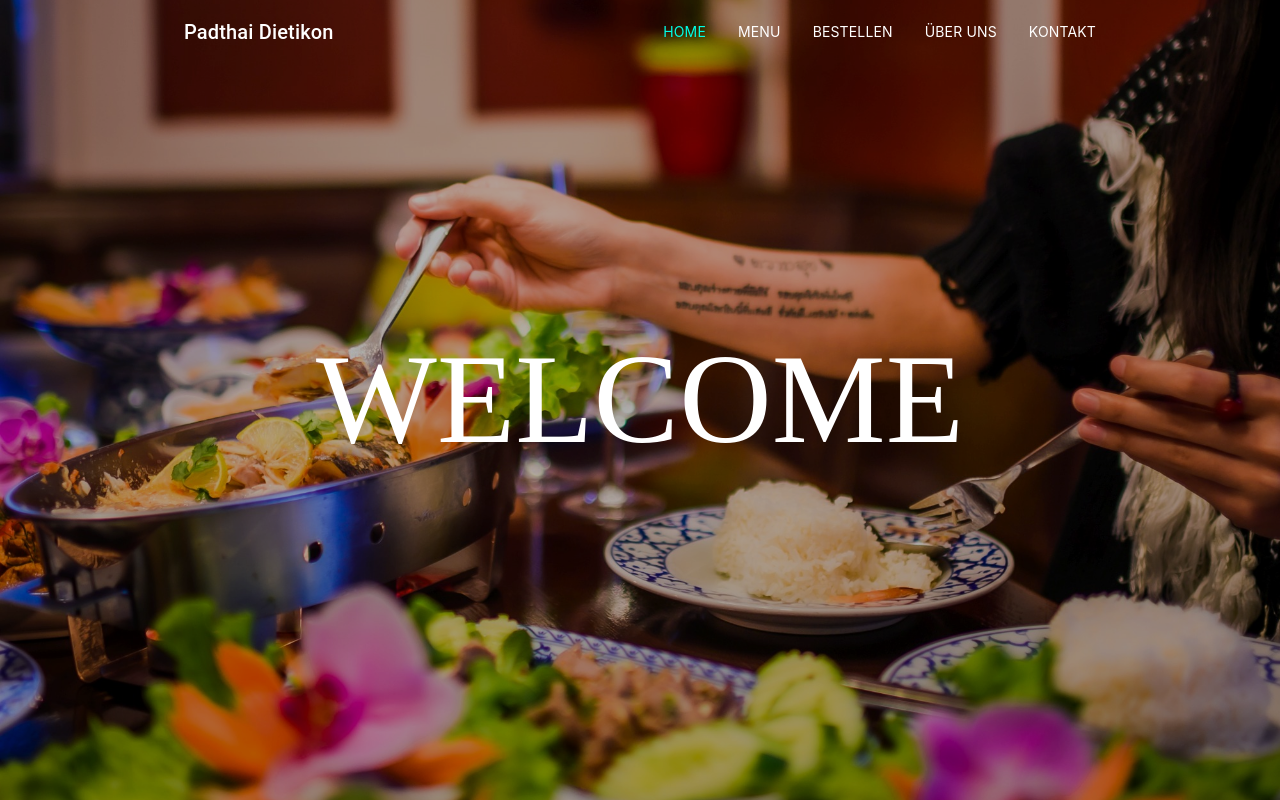
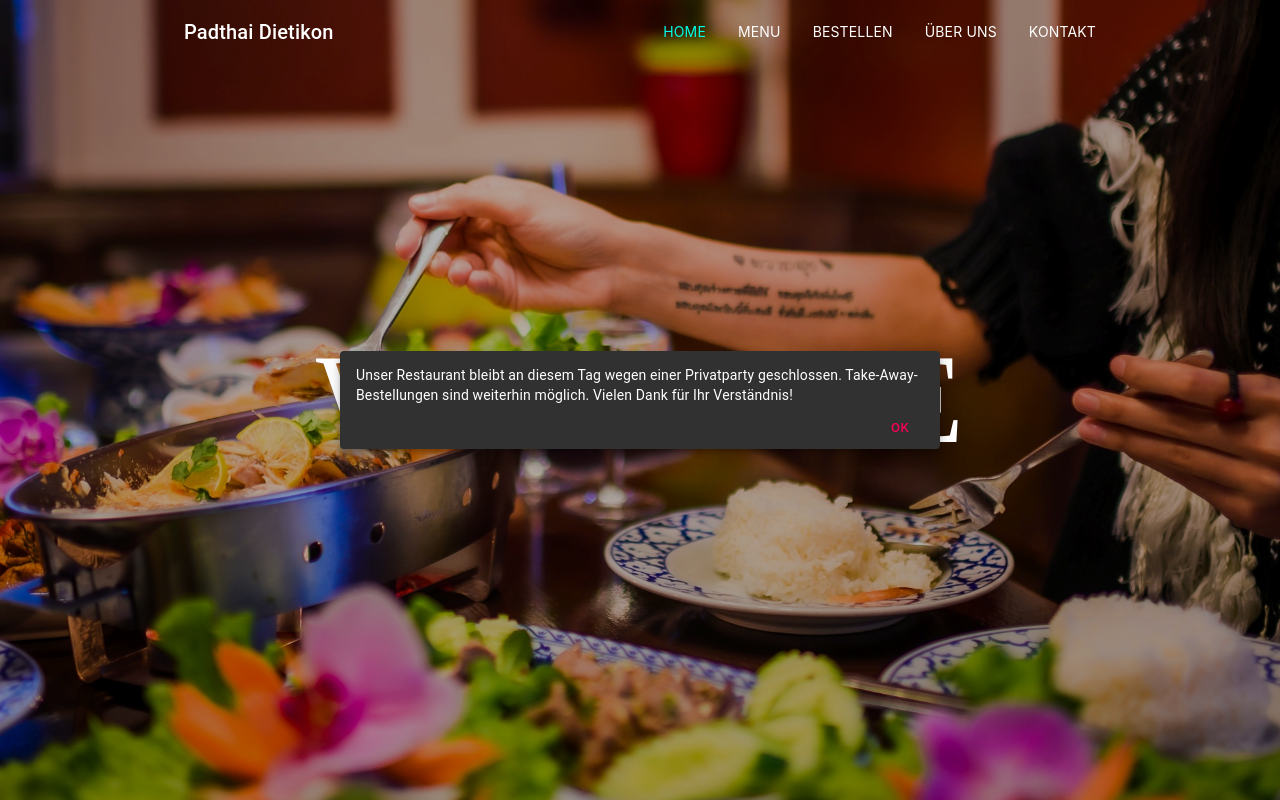
Before and after one commit to zeduJack/ptd, a Next.js app: page / in a window 1280 px wide. Shown: the top 800 px of the page. Built offline with nearby package versions, Linux system fonts and the light colour scheme; a web font is replaced by a local one.

Commit message:
Add temporary banner

```diff
--- /dev/null
+++ b/components/temporary-banner.tsx
@@ -0,0 +1,68 @@
+import React, { useState, useEffect } from 'react';
+import Snackbar from '@material-ui/core/Snackbar';
+import Button from '@material-ui/core/Button';
+import { makeStyles, Theme } from '@material-ui/core/styles';
+
+const useStyles = makeStyles((theme: Theme) => ({
+    snackbarContainer: {
+        position: 'fixed',
+        top: 0,
+        left: 0,
+        right: 0,
+        bottom: 0,
+        display: 'flex',
+        justifyContent: 'center',
+        alignItems: 'center',
+        zIndex: 1400, // Ensure it's above most other elements
+    },
+    snackbar: {
+        [theme.breakpoints.up('sm')]: {
+            minWidth: '300px',
+            maxWidth: '600px',
+        },
+        [theme.breakpoints.down('xs')]: {
+            width: '80%',
+        },
+    },
+}));
+
+const TemporaryBanner: React.FC = () => {
+    const classes = useStyles();
+    const [open, setOpen] = useState(false);
+
+    useEffect(() => {
+        const currentDate = new Date();
+        const endDate = new Date('2024-01-06');
+
+        if (currentDate < endDate) {
+            setOpen(true);
+        }
+    }, []);
+
+    const handleClose = () => {
+        setOpen(false);
+    };
+
+    return (
+        <div className={classes.snackbarContainer} style={{ display: open ? 'flex' : 'none' }}>
+            <Snackbar
+                anchorOrigin={{ vertical: 'center', horizontal: 'center' }}
+                open={open}
+                onClose={handleClose}
+                message="Unser Restaurant bleibt an diesem Tag wegen einer Privatparty geschlossen. Take-Away-Bestellungen sind weiterhin möglich. Vielen Dank für Ihr Verständnis!"
+                action={
+                    <Button color="secondary" size="small" onClick={handleClose}>
+                        OK
+                    </Button>
+                }
+                ContentProps={{
+                    classes: {
+                        root: classes.snackbar,
+                    },
+                }}
+            />
+        </div>
+    );
+};
+
+export default TemporaryBanner;
--- a/pages/_app.tsx
+++ b/pages/_app.tsx
@@ -11,6 +11,8 @@ import { ParallaxProvider } from 'react-scroll-parallax';
 import mediaQuery from "css-mediaquery";
 import deepCopy from 'lodash';
 import UAParser from "ua-parser-js";
+import InfoBox from "../components/info-box";
+import TemporaryBanner from "../components/temporary-banner";
 
 const baseTheme = {
   breakpoints: {
@@ -116,7 +118,9 @@ export default class App extends NextApp {
           }
         >
           <CssBaseline />
+
           <ParallaxProvider>
+            <TemporaryBanner />
             <Component {...pageProps} />
           </ParallaxProvider>
         </MaterialThemeProvider>
```
